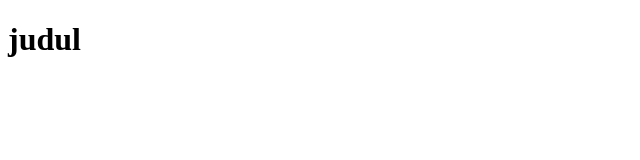
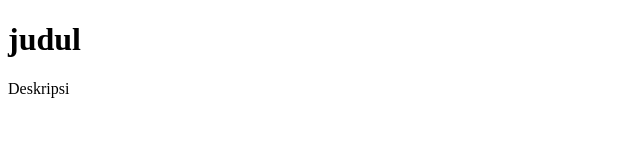
Before and after one commit to Ervannn2611/webporto, a plain HTML site: page index.html in a window 1280 px wide. Shown: the full height of the page, 0-640 px from the left. Drawn offline with Linux system fonts and the light colour scheme.

Commit message:
Add: Menambahkan Deskripsi pada file index.html

```diff
--- a/index.html
+++ b/index.html
@@ -7,5 +7,6 @@
 </head>
 <body>
     <h1>judul</h1>
+    <p>Deskripsi</p>
 </body>
 </html>
```
